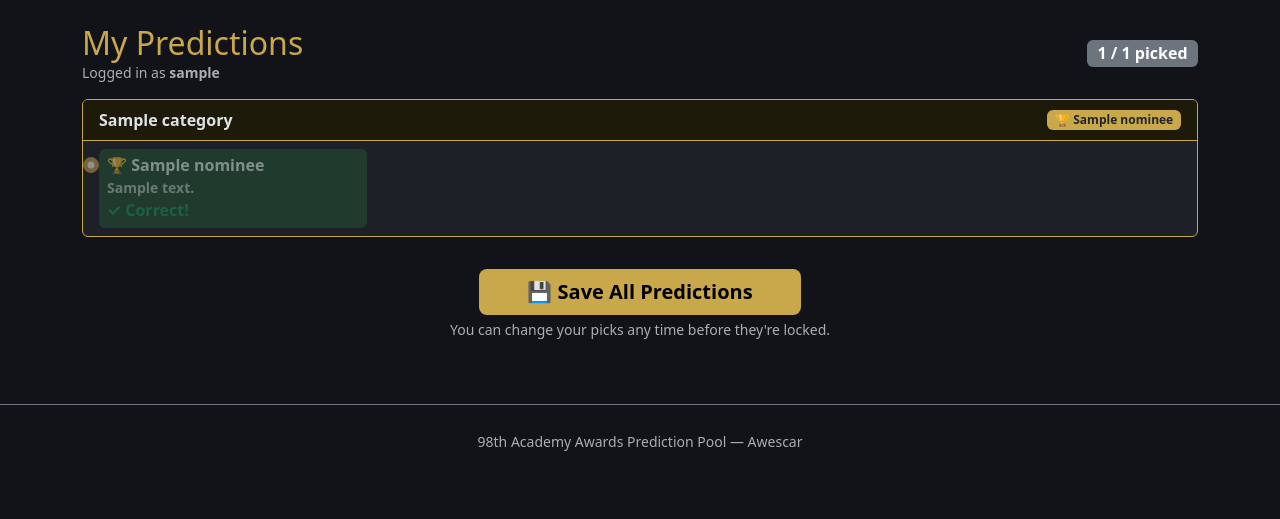
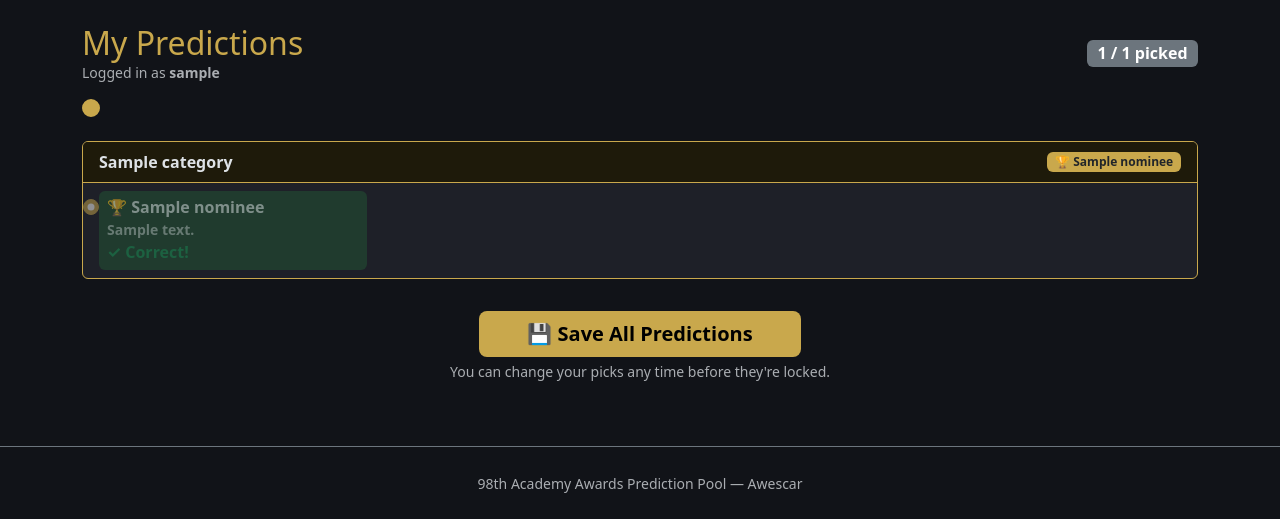
Before and after one commit to Rummy222/awescar, a Flask app: page /predictions in a window 1280 px wide. Shown: the part 62-581 px from the top of the page. Run offline with Flask 3, Linux system fonts and the light colour scheme; the visitor is signed in with stand-in values (Sample User, id 1); tables that the repository leaves empty hold one stand-in row (values such as "Sample post").

Commit message:
Add category dots to My Picks page
Gold-filled dot = correct prediction, open dot = not yet correct.
Each dot links to its category card for quick navigation.

Co-Authored-By: Claude Sonnet 4.6 <noreply@anthropic.com>

```diff
--- a/templates/predictions.html
+++ b/templates/predictions.html
@@ -16,12 +16,24 @@
 </div>
 {% endif %}
 
+<!-- Category dots -->
+<div class="cat-dots mb-4">
+  {% for cat in categories %}
+  {% set my_pick_id = user_preds.get(cat.id) %}
+  {% set winner_ids = cat.winners | map(attribute='id') | list %}
+  {% set is_correct = cat.winners | list | length > 0 and my_pick_id in winner_ids %}
+  <a href="#cat-{{ cat.id }}"
+     class="cat-dot {% if is_correct %}dot-done{% endif %}"
+     title="{{ cat.name }}{% if is_correct %} ✓{% endif %}"></a>
+  {% endfor %}
+</div>
+
 <form method="POST" action="{{ url_for('predictions') }}" id="predictions-form">
   {% for cat in categories %}
   {% set winner = cat.winner %}
   {% set winner_ids = cat.winners | map(attribute='id') | list %}
   {% set my_pick_id = user_preds.get(cat.id) %}
-  <div class="card mb-3 {% if winner %}card-revealed{% endif %}">
+  <div id="cat-{{ cat.id }}" class="card mb-3 {% if winner %}card-revealed{% endif %}">
     <div class="card-header d-flex justify-content-between align-items-center">
       <span class="fw-semibold">{{ cat.name }}</span>
       {% if cat.winners %}
```
